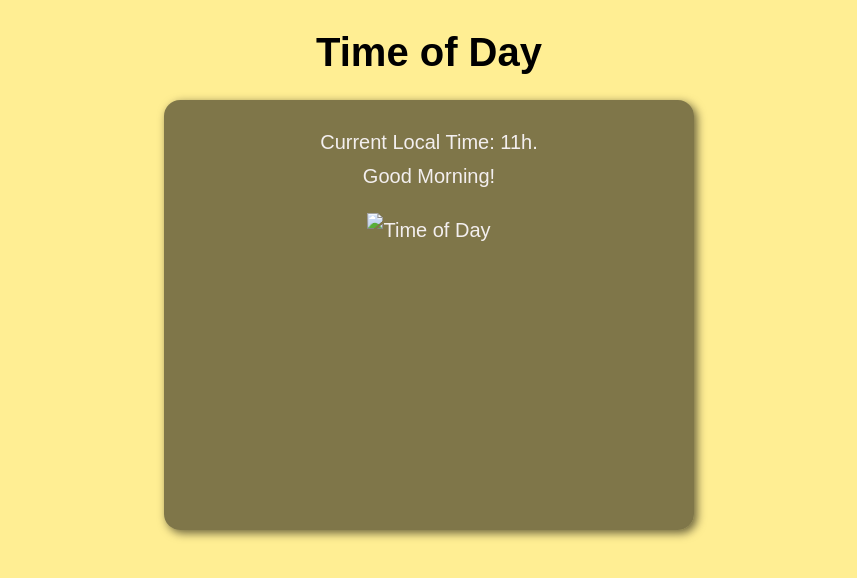
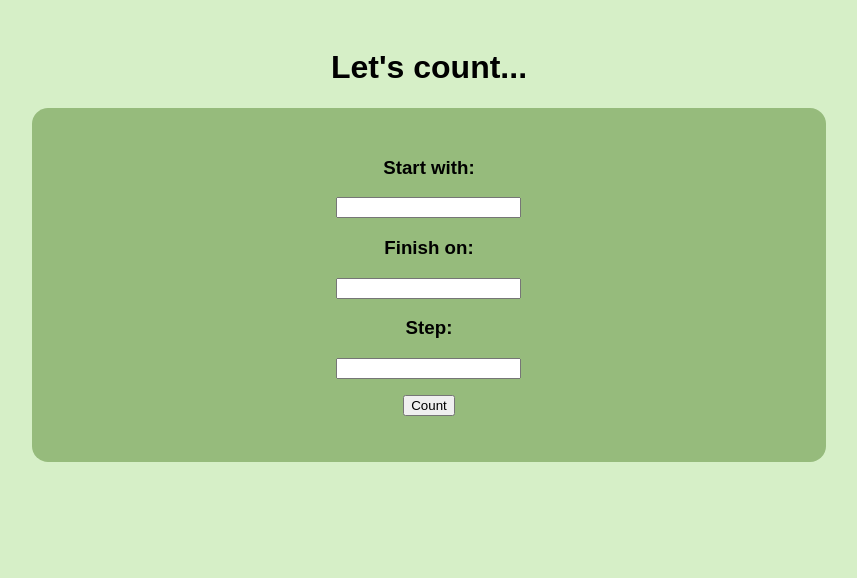
Before and after one commit to rvmagrini/loopcounter, a plain HTML site: page index.html in a window 1280 px wide. Shown: the whole page, without its empty margins (211-1068 px from the left). Drawn offline with Linux system fonts and the light colour scheme.

Commit message:
empty fields bug fixed

```diff
--- a/css/style.css
+++ b/css/style.css
@@ -1,37 +1,14 @@
-* {
-  margin: 0;
-  padding: 0;
-}
-
 body {
-  background-color: rgb(100, 100, 248);
+  padding: 20px;
+  background-color: #d6efc7;
   font-family: Arial, Helvetica, sans-serif;
-  font-size: 20px;
-  padding: 30px;
-}
-
-header {
   text-align: center;
 }
 
 section {
-  background-color: rgba(0, 0, 0, 0.5);
-  color: rgb(243, 239, 239);
+  background-color: #96bb7c;
+  width: 60%;
+  margin: auto;
+  padding: 30px;
   border-radius: 16px;
-  padding: 15px;
-  width: 500px;
-  height: 400px;
-  line-height: 1.7;
-  margin: 25px auto;
-  box-shadow: 3px 3px 10px rgba(0, 0, 0, 0.6);
 }
-
-div {
-  text-align: center;
-  padding: 10px;
-}
-
-footer {
-  text-align: center;
-  font-style: italic;
-}
--- a/index.html
+++ b/index.html
@@ -3,22 +3,29 @@
   <head>
     <meta charset="UTF-8" />
     <meta http-equiv="X-UA-Compatible" content="IE=edge" />
-    <meta name="Time of Day" content="width=device-width, initial-scale=1.0" />
+    <meta name="Counter" content="width=device-width, initial-scale=1.0" />
 
     <link rel="stylesheet" href="../css/style.css" />
 
-    <title>Time of Day</title>
+    <title>Counter</title>
   </head>
-  <body onload="load()">
+  <body>
     <header>
-      <h1>Time of Day</h1>
+      <h1>Let's count...</h1>
     </header>
 
     <section>
-      <div id="msg">MSG</div>
-      <div id="image">
-        <img id="pic" src="../img/morning.png" alt="Time of Day" />
+      <div>
+        <h3>Start with:</h3>
+        <p><input type="number" name="txtstart" id="txtstart" /></p>
+        <h3>Finish on:</h3>
+        <p><input type="number" name="txtfinish" id="txtfinish" /></p>
+        <h3>Step:</h3>
+        <p></p><input type="number" name="txtstep" id="txtstep" /></p>
+        <p></p><input type="button" value="Count" onclick="count()" /></p>
       </div>
+
+      <div id="outcome"></div>
     </section>
 
     <script src="script.js"></script>
--- a/script.js
+++ b/script.js
@@ -1,27 +1,42 @@
-const load = () => {
-  const now = new Date().getHours();
-  // const now = 10;
+const count = () => {
+  // Tagging html fields
 
-  const msg = document.querySelector("#msg");
-  const pic = document.querySelector("#pic");
+  let txtStart = document.querySelector("#txtstart").value;
+  let txtFinish = document.querySelector("#txtfinish").value;
+  let txtStep = document.querySelector("#txtstep").value;
+  let outcome = document.querySelector("#outcome");
 
-  msg.innerHTML = `Current Local Time: ${now}h.`;
+  // Checkin fields
+  if (txtStart.length === 0 || txtFinish.length === 0 || txtStep.length === 0) {
+    outcome.innerHTML = `Please insert the data correctly.`;
+  } else {
+    outcome.innerHTML = `<h3>Contando...</h3>`;
 
-  if (now < 6) {
-    msg.innerHTML += `<p>Good Night...</p>`;
-    pic.src = "../img/night.png";
-    document.body.style.background = "#798EA2";
-  } else if (now < 12) {
-    msg.innerHTML += `<p>Good Morning!</p>`;
-    pic.src = "../img/morning.png";
-    document.body.style.background = "#ffee93";
-  } else if (now < 18) {
-    msg.innerHTML += `<p>Good Afternoon!</p>`;
-    pic.src = "../img/afternoon.png";
-    document.body.style.background = "#a1cae2";
-  } else {
-    msg.innerHTML += `<p>Good Evening!</p>`;
-    pic.src = "../img/night.png";
-    document.body.style.background = "#798EA2";
+    // Converting fields to numbers
+    let startNum = Number(txtStart);
+    let finishNum = Number(txtFinish);
+    let step = Number(txtStep);
+
+    //
+    if (step === 0) {
+      step = 1;
+    }
+
+    if (startNum >= 1000000) {
+      alert("Starting number can not be greater than 1000000.");
+    }
+
+    // Looping and Printing
+
+    if (startNum < finishNum) {
+      for (let num = startNum; num <= finishNum; num += step) {
+        outcome.innerHTML += ` ${num} \u{1F449} `;
+      }
+    } else {
+      for (let num = startNum; num >= finishNum; num -= step) {
+        outcome.innerHTML += ` ${num} \u{1f449}`;
+      }
+    }
+    outcome.innerHTML += `\u{1F3C6}`;
   }
 };
```
